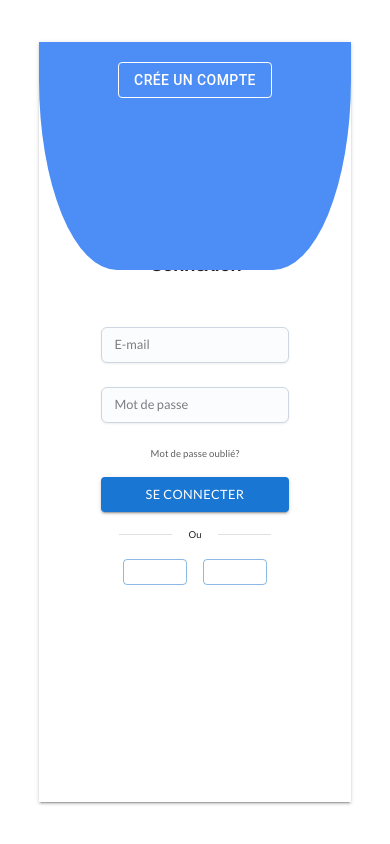
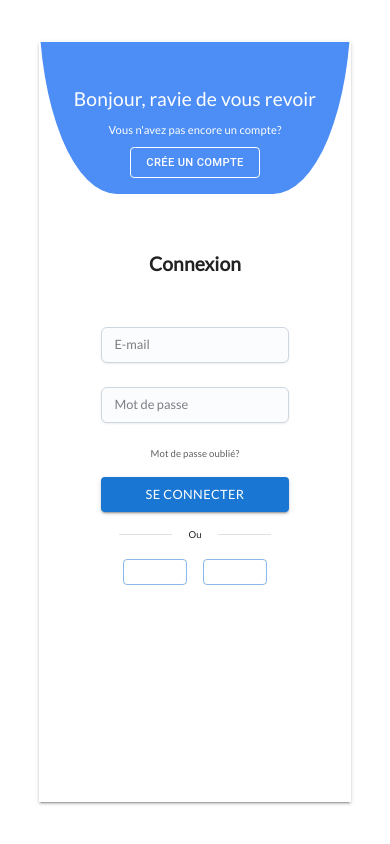
Before and after one commit to Sikina3/StopArnaque, a React (Vite) app: page /login in a window 390 px wide. Built offline with nearby package versions, Linux system fonts and the light colour scheme; some icons are missing.

Commit message:
FLuidité de l'animation en mode mobile ainsi que desktop

```diff
--- a/src/components/TopNav.jsx
+++ b/src/components/TopNav.jsx
@@ -99,7 +99,7 @@ function TopNav() {
           </Box>
 
           <Box sx={{ display: { xs: "flex", md: "none" } }}>
-            <IconButton aria-label="Login">
+            <IconButton aria-label="Login" onClick={goToLogin}>
               <LoginIcon sx={{ color: "#1F9EF9" }} />
             </IconButton>
           </Box>
--- a/src/views/Connection/Login.jsx
+++ b/src/views/Connection/Login.jsx
@@ -22,22 +22,17 @@ function Login() {
 
     if(window.innerWidth < 900) {
         tl.to(".panel", {
-            y: "140%",
-            duration: 0.4,
+            y: "160%",
+            duration: 0.8,
             ease: "power3.inOut",
-            onComplete: () => setModeLogin(false),
-          });
+          }).call(() => setModeLogin(false), null, "-=0.5");
     } else {
         tl.to(".panel", {
             x: "100%",
-            duration: 0.4,
+            duration: 0.8,
             ease: "power3.inOut",
-            onComplete: () => setModeLogin(false)
-          });
+          }).call(() => setModeLogin(false), null, "-=0.4");
     }
-    // tl.set(".panel", {
-    //   x: "100%",
-    // });
   };
 
   const goLeft = () => {
@@ -45,22 +40,17 @@ function Login() {
     if (window.innerWidth < 900){
         tl.to(".panel", {
             y: "0%",
-            duration: 0.4,
+            duration: 0.8,
             ease: "power3.inOut",
-            onComplete: () => setModeLogin(true),
-          });
+          }).call(() => setModeLogin(true), null, "-=0.5");;
     } else {
         tl.to(".panel", {
             x: "0%",
-            duration: 0.4,
+            duration: 0.8,
             ease: "power3.inOut",
-            onComplete: () => setModeLogin(true),
-          });
+          }).call(() => setModeLogin(true), null, "-=0.4");
     }
 
-    // tl.set(".panel", {
-    //   x: 0,
-    // });
   };
 
   return (
@@ -93,7 +83,7 @@ function Login() {
             position: "absolute",
             display: "flex",
             left: { md: "-50%", xs: "0" },
-            top: { md: "0", xs: "-70%" },
+            top: { md: "0", xs: "-80%" },
             zIndex: 10,
             flexDirection: {md: "row", xs: "column"},
           }}
@@ -103,22 +93,30 @@ function Login() {
             sx={{
               flex: 1,
               display: "flex",
-              justifyContent: "center",
+              flexDirection: "column",
+              justifyContent: {md: "center", },
               alignItems: "center",
+              paddingTop: {md: 0, xs: 2}
             }}
           >
-            <Button onClick={goLeft} variant="outlined" sx={{ borderColor: "white", color: "white"}}>Aller a Gauche</Button>
+            <Typography color="white" sx={{ fontSize: {md: "1.4rem", xs: "1.2rem"}, fontFamily: "Lato", marginBottom: {md: 5, xs: 2} }}> Bonjour, content de vous voir </Typography>
+            <Typography color="white" sx={{ fontSize: {md: "0.8rem", xs: "0.7rem"}, fontFamily: "Lato", marginBottom: {md: 2, xs: 1} }}> Avez vous déja un compte ? </Typography>
+            <Button onClick={goLeft} variant="outlined" sx={{ borderColor: "white", color: "white", fontSize: { md: "1rem", xs: "0.7rem"}}}>Se connecter</Button>
           </Box>
 
           <Box
             sx={{
               flex: 1,
               display: "flex",
-              justifyContent: "center",
+              flexDirection: "column",
+              justifyContent: {md: "center", xs: "end"},
               alignItems: "center",
+              paddingBottom: {md: 0, xs: 2}
             }}
           >
-            <Button onClick={goRight} variant="outlined" sx={{ borderColor: "white", color: "white"}}>Crée un compte</Button>
+            <Typography color="white" sx={{ fontSize: {md: "1.4rem", xs: "1.2rem"}, fontFamily: "Lato", marginBottom: {md: 5, xs: 1} }}> Bonjour, ravie de vous revoir </Typography>
+            <Typography color="white" sx={{ fontSize: {md: "0.8rem", xs: "0.7rem"}, fontFamily: "Lato", marginBottom: {md: 2, xs: 1} }}> Vous n'avez pas encore un compte? </Typography>
+            <Button onClick={goRight} variant="outlined" sx={{ borderColor: "white", color: "white", fontSize: { md: "1rem", xs: "0.7rem"}}}>Crée un compte</Button>
           </Box>
         </Box>
 
```
